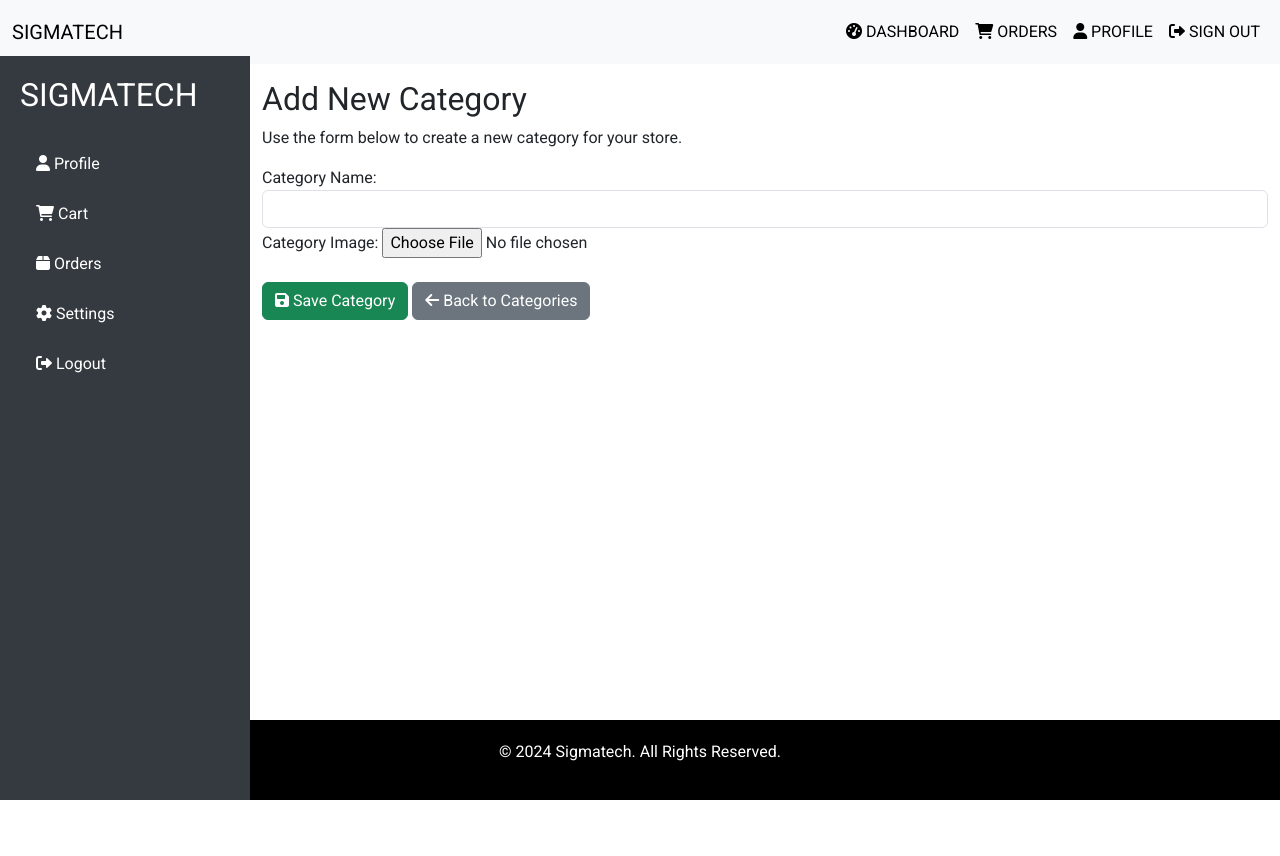
After one commit to peter-sigma/sigmatech, a Django app: page /dashboard/categories/add/ in a window 1280 px wide. The commit adds this page. Run offline with Django 5.2, Linux system fonts and the light colour scheme; a user stored in the database is signed in.

Commit message:
Added product and category control to admin dashboard

```diff
--- /dev/null
+++ b/sigmatech/dashboard/templates/dashboard/add_category.html
@@ -0,0 +1,42 @@
+{% extends 'dashboard/base.html' %}
+
+{% block title %}Add Category | Sigmatech{% endblock %}
+
+{% block content %}
+<div class="container-fluid mt-4">
+    <h2>Add New Category</h2>
+    <p>Use the form below to create a new category for your store.</p>
+
+    <form method="post" enctype="multipart/form-data">
+        {% csrf_token %}
+        <div class="form-group">
+            <label for="id_name">Category Name:</label>
+            <input type="text" class="form-control" id="id_name" name="name" value="{{ form.name.value|default_if_none:'' }}" required>
+            {% if form.name.errors %}
+                <div class="alert alert-danger">
+                    {{ form.name.errors }}
+                </div>
+            {% endif %}
+        </div>
+
+        <div class="form-group mb-4"> <!-- Added mb-4 to give space below file input -->
+            <label for="id_image">Category Image:</label>
+            <input type="file" class="form-control-file" id="id_image" name="image">
+            {% if form.image.errors %}
+                <div class="alert alert-danger">
+                    {{ form.image.errors }}
+                </div>
+            {% endif %}
+        </div>
+
+        <div class="form-group"> <!-- Wrapping the buttons in a form-group for spacing -->
+            <button type="submit" class="btn btn-success mr-2"> <!-- Added mr-2 for spacing between buttons -->
+                <i class="fas fa-save"></i> Save Category
+            </button>
+            <a href="{% url 'dashboard:admin_manage_categories' %}" class="btn btn-secondary">
+                <i class="fas fa-arrow-left"></i> Back to Categories
+            </a>
+        </div>
+    </form>
+</div>
+{% endblock %}
--- a/sigmatech/dashboard/templates/dashboard/base.html
+++ b/sigmatech/dashboard/templates/dashboard/base.html
@@ -111,7 +111,7 @@
             font-weight: 700;
         }
 
-        .profile, .cart, .order, .settings, .help {
+        .profile, .cart, .order, .settings, .help, .category {
             position: relative; /* Required for the pseudo-element positioning */
             padding: 20px;
 
@@ -142,8 +142,12 @@
             background-color: #FFFDE7; /* Light yellow */
         }
 
-        .profile:hover, .cart:hover, .order:hover, .settings:hover, .help:hover {
+        .profile:hover, .cart:hover, .order:hover, .settings:hover, .help:hover, .category:hover {
             transform: scale(1.05); /* Scale horizontally and vertically */
+        }
+
+        .card {
+            overflow: hidden;
         }
         @media (max-width: 768px) {
             .sidebar {
--- a/sigmatech/dashboard/urls.py
+++ b/sigmatech/dashboard/urls.py
@@ -11,7 +11,18 @@ urlpatterns = [
     path('admin/dashboard/', admin_dashboard, name='admin_dashboard'),
     path('dashboard/admin/products/', admin_manage_products, name='admin_manage_products'),
     path('dashboard/admin/orders/', admin_manage_orders, name='admin_manage_orders'),
-    path('dashboard/admin/customers/', admin_manage_users, name='admin_manage_users'),
+    path('dashboard/admin/users/', admin_manage_users, name='admin_manage_users'),
     path('dashboard/admin/settings/', admin_settings, name='admin_settings'),
     path('dashboard/admin/help/', admin_help, name='admin_help'),
+
+
+    path('products/add/', admin_add_product, name='admin_add_product'),
+    path('products/edit/<int:product_id>/', admin_edit_product, name='admin_edit_product'),
+    path('products/delete/<int:product_id>/', admin_delete_product, name='admin_delete_product'),
+
+    path('categories/', admin_manage_categories, name='admin_manage_categories'),
+    path('categories/add/', admin_add_category, name='admin_add_category'),
+    path('categories/edit/<int:category_id>/', admin_edit_category, name='admin_edit_category'),
+    path('categories/delete/<int:category_id>/', admin_delete_category, name='admin_delete_category'),
+
 ]
--- a/sigmatech/dashboard/views.py
+++ b/sigmatech/dashboard/views.py
@@ -2,6 +2,7 @@ from django.shortcuts import render
 from django.contrib.auth.decorators import login_required
 from django.contrib.auth import logout
 from django.contrib.auth.decorators import user_passes_test
+from django.contrib import messages
 
 
 # Create your views here.
@@ -23,9 +24,102 @@ def admin_only(user):
 def admin_dashboard(request):
     return render(request, 'dashboard/admindashboard.html')
 
+from django.shortcuts import render, get_object_or_404, redirect
+from product.models import Category, Product
+from product.forms import CategoryForm, ProductForm
+from django.contrib.auth.decorators import user_passes_test
+
+# Check if the user is admin
+def admin_only(user):
+    return user.is_superuser
+
+# Display all products
 @user_passes_test(admin_only)
 def admin_manage_products(request):
-    return render(request, 'dashboard/manage_products.html')
+    products = Product.objects.all()
+    return render(request, 'dashboard/manage_products.html', {'products': products})
+
+# Add new product
+@user_passes_test(admin_only)
+def admin_add_product(request):
+    if request.method == 'POST':
+        form = ProductForm(request.POST, request.FILES)
+        if form.is_valid():
+            form.save()
+            return redirect('dashboard:admin_manage_products')
+    else:
+        form = ProductForm()
+    return render(request, 'dashboard/add_product.html', {'form': form})
+
+# Edit product
+@user_passes_test(admin_only)
+def admin_edit_product(request, product_id):
+    product = get_object_or_404(Product, id=product_id)
+    if request.method == 'POST':
+        form = ProductForm(request.POST, request.FILES, instance=product)
+        if form.is_valid():
+            form.save()
+            return redirect('dashboard:admin_manage_products')
+    else:
+        form = ProductForm(instance=product)
+    return render(request, 'dashboard/edit_product.html', {'form': form, 'product': product})
+
+# Delete product
+@user_passes_test(admin_only)
+def admin_delete_product(request, product_id):
+    product = get_object_or_404(Product, id=product_id)
+    if request.method == 'POST':
+        product.delete()
+        return redirect('dashboard:admin_manage_products')
+    return render(request, 'dashboard/delete_product.html', {'product': product})
+
+# Manage categories
+@user_passes_test(admin_only)
+def admin_manage_categories(request):
+    categories = Category.objects.all()
+    return render(request, 'dashboard/manage_categories.html', {'categories': categories})
+
+# Add new category
+@user_passes_test(admin_only)
+def admin_add_category(request):
+    if request.method == 'POST':
+        form = CategoryForm(request.POST, request.FILES)
+        if form.is_valid():
+            form.save()
+            return redirect('dashboard:admin_manage_categories')
+    else:
+        form = CategoryForm()
+    return render(request, 'dashboard/add_category.html', {'form': form})
+
+# View to edit an existing category
+@login_required(login_url='signin')
+def admin_edit_category(request, category_id):
+    category = get_object_or_404(Category, id=category_id)
+    if request.method == 'POST':
+        form = CategoryForm(request.POST, request.FILES, instance=category)
+        if form.is_valid():
+            form.save()
+            messages.success(request, 'Category updated successfully!')
+            return redirect('dashboard:admin_manage_categories')
+    else:
+        form = CategoryForm(instance=category)
+    return render(request, 'dashboard/edit_category.html', {
+        'form': form,
+        'category': category
+    })
+
+# View to delete a category
+@login_required(login_url='signin')
+def admin_delete_category(request, category_id):
+    category = get_object_or_404(Category, id=category_id)
+    if request.method == 'POST':
+        category.delete()
+        messages.success(request, 'Category deleted successfully!')
+        return redirect('dashboard:admin_manage_categories')
+    return render(request, 'dashboard/delete_category.html', {
+        'category': category
+    })
+
 
 @user_passes_test(admin_only)
 def admin_manage_orders(request):
--- /dev/null
+++ b/sigmatech/product/forms.py
@@ -0,0 +1,24 @@
+from django import forms
+from .models import Category, Product
+
+class CategoryForm(forms.ModelForm):
+    class Meta:
+        model = Category
+        fields = ['name', 'image']
+        widgets = {
+            'name': forms.TextInput(attrs={'class': 'form-control'}),
+            'image': forms.ClearableFileInput(attrs={'class': 'form-control'}),
+        }
+
+class ProductForm(forms.ModelForm):
+    class Meta:
+        model = Product
+        fields = ['name', 'price', 'image', 'category', 'description', 'quantity']
+        widgets = {
+            'name': forms.TextInput(attrs={'class': 'form-control'}),
+            'price': forms.NumberInput(attrs={'class': 'form-control'}),
+            'image': forms.ClearableFileInput(attrs={'class': 'form-control'}),
+            'category': forms.Select(attrs={'class': 'form-control'}),
+            'description': forms.Textarea(attrs={'class': 'form-control', 'rows': 3}),
+            'quantity': forms.NumberInput(attrs={'class': 'form-control'}),
+        }
```
Also changed, not shown: sigmatech/dashboard/templates/dashboard/add_product.html (added, +14 -0 lines), sigmatech/dashboard/templates/dashboard/admindashboard.html (+11 -0 lines), sigmatech/dashboard/templates/dashboard/delete_category.html (added, +16 -0 lines), sigmatech/dashboard/templates/dashboard/delete_product.html (added, +14 -0 lines), sigmatech/dashboard/templates/dashboard/edit_category.html (added, +18 -0 lines), sigmatech/dashboard/templates/dashboard/edit_product.html (added, +14 -0 lines), sigmatech/dashboard/templates/dashboard/manage_categories.html (added, +41 -0 lines), sigmatech/dashboard/templates/dashboard/manage_products.html (added, +49 -0 lines), sigmatech/db.sqlite3, sigmatech/media/categories/10.jpg (added), sigmatech/media/categories/9.jpg (added), 3 other files.
